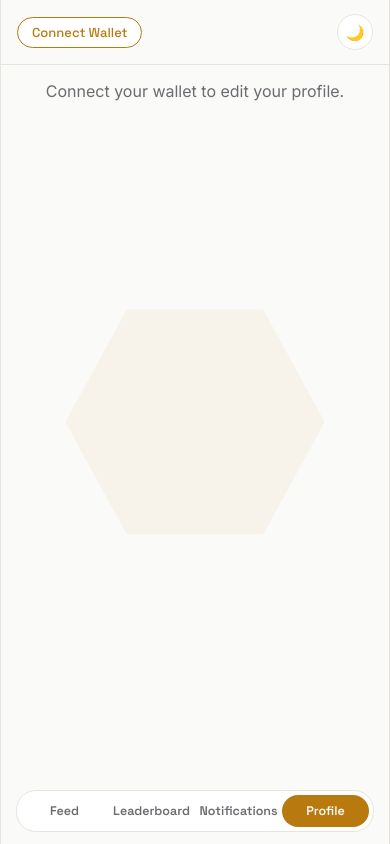
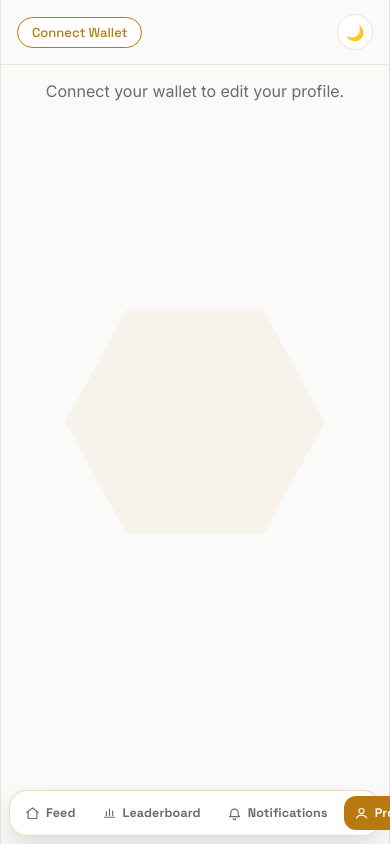
Before and after one commit to thereal-awetoby/nimiqgram, a React (Vite) app in the folder social-miniapp-frontend/: page /profile in a window 390 px wide. Built offline with nearby package versions, Linux system fonts and the light colour scheme.

Commit message:
Tighten mobile feed UX and add boot loader

```diff
--- a/social-miniapp-frontend/src/App.jsx
+++ b/social-miniapp-frontend/src/App.jsx
@@ -8,11 +8,59 @@ import WalletConnect from './components/WalletConnect'
 import NimiqWatermark from './components/NimiqWatermark'
 
 const NAV_ITEMS = [
-  { to: '/', label: 'Feed' },
-  { to: '/leaderboard', label: 'Leaderboard' },
-  { to: '/notifications', label: 'Notifications' },
-  { to: '/profile', label: 'Profile' },
+  { to: '/', label: 'Feed', icon: 'home' },
+  { to: '/leaderboard', label: 'Leaderboard', icon: 'chart' },
+  { to: '/notifications', label: 'Notifications', icon: 'bell' },
+  { to: '/profile', label: 'Profile', icon: 'user' },
 ]
+
+function NavIcon({ type, active }) {
+  const common = {
+    width: 15,
+    height: 15,
+    viewBox: '0 0 24 24',
+    fill: 'none',
+    stroke: active ? 'var(--bg-color)' : 'currentColor',
+    strokeWidth: 1.9,
+    strokeLinecap: 'round',
+    strokeLinejoin: 'round',
+  }
+
+  switch (type) {
+    case 'home':
+      return (
+        <svg {...common}>
+          <path d="M3 10.5 12 3l9 7.5" />
+          <path d="M5 9.5V20h14V9.5" />
+        </svg>
+      )
+    case 'chart':
+      return (
+        <svg {...common}>
+          <path d="M4 18h16" />
+          <path d="M7 15V9" />
+          <path d="M12 15V5" />
+          <path d="M17 15v-7" />
+        </svg>
+      )
+    case 'bell':
+      return (
+        <svg {...common}>
+          <path d="M15 17h5l-1.4-1.4A2 2 0 0 1 18 14.2V11a6 6 0 1 0-12 0v3.2a2 2 0 0 1-.6 1.4L4 17h11" />
+          <path d="M10 20a2 2 0 0 0 4 0" />
+        </svg>
+      )
+    case 'user':
+      return (
+        <svg {...common}>
+          <circle cx="12" cy="8" r="4" />
+          <path d="M4 19c1.5-3 5-4.5 8-4.5s6.5 1.5 8 4.5" />
+        </svg>
+      )
+    default:
+      return null
+  }
+}
 
 function BottomNav() {
   const location = useLocation()
@@ -21,16 +69,21 @@ function BottomNav() {
     <nav
       style={{
         position: 'fixed',
-        bottom: 12,
         left: '50%',
+        bottom: 8,
         transform: 'translateX(-50%)',
-        width: 'calc(100% - 32px)',
-        maxWidth: 528,
+        width: 'min(calc(100% - 18px), 520px)',
         display: 'flex',
-        border: '1px solid var(--nav-border)',
-        borderRadius: 20,
-        padding: 4,
-        background: 'var(--bg-elevated)',
+        alignItems: 'center',
+        justifyContent: 'space-between',
+        gap: 6,
+        padding: '5px',
+        border: '1px solid rgba(184, 121, 14, 0.28)',
+        borderRadius: 18,
+        background: 'rgba(255,255,255,0.94)',
+        backdropFilter: 'blur(12px)',
+        boxShadow: '0 12px 26px rgba(23, 23, 26, 0.12)',
+        zIndex: 50,
       }}
     >
       {NAV_ITEMS.map((item) => {
@@ -41,16 +94,23 @@ function BottomNav() {
             to={item.to}
             style={{
               flex: 1,
-              textAlign: 'center',
-              padding: '8px 4px',
-              borderRadius: 16,
+              display: 'flex',
+              alignItems: 'center',
+              justifyContent: 'center',
+              gap: 6,
+              minHeight: 34,
+              padding: '7px 10px',
+              borderRadius: 12,
               fontSize: 12.5,
-              fontWeight: 600,
+              fontWeight: 700,
+              letterSpacing: '0.01em',
               background: active ? 'var(--accent-color)' : 'transparent',
               color: active ? 'var(--bg-color)' : 'var(--text-muted)',
+              transition: 'all 0.18s ease',
             }}
           >
-            {item.label}
+            <NavIcon type={item.icon} active={active} />
+            <span>{item.label}</span>
           </Link>
         )
       })}
@@ -60,14 +120,30 @@ function BottomNav() {
 
 function App() {
   const [theme, setTheme] = useState(() => localStorage.getItem('theme') || 'light')
+  const [isBooting, setIsBooting] = useState(true)
 
   useEffect(() => {
     document.documentElement.setAttribute('data-theme', theme)
     localStorage.setItem('theme', theme)
   }, [theme])
 
+  useEffect(() => {
+    const timer = window.setTimeout(() => setIsBooting(false), 1200)
+    return () => window.clearTimeout(timer)
+  }, [])
+
   function toggleTheme() {
     setTheme((prev) => (prev === 'light' ? 'dark' : 'light'))
+  }
+
+  if (isBooting) {
+    return (
+      <div className="boot-screen">
+        <div className="boot-loader" aria-label="Loading app">
+          <div className="polygon-shape" />
+        </div>
+      </div>
+    )
   }
 
   return (
--- a/social-miniapp-frontend/src/index.css
+++ b/social-miniapp-frontend/src/index.css
@@ -59,3 +59,65 @@ textarea, input {
   border-radius: 8px;
   padding: 8px 10px;
 }
+
+.boot-screen {
+  position: fixed;
+  inset: 0;
+  display: flex;
+  align-items: center;
+  justify-content: center;
+  background: linear-gradient(180deg, rgba(18, 18, 20, 0.96), rgba(32, 28, 22, 0.94));
+  z-index: 999;
+}
+
+.boot-loader {
+  position: relative;
+  width: 120px;
+  height: 120px;
+  display: flex;
+  align-items: center;
+  justify-content: center;
+  animation: loaderPulse 1.2s ease-in-out infinite alternate;
+}
+
+.polygon-shape {
+  width: 52px;
+  height: 52px;
+  background: linear-gradient(135deg, #f7be62, #b8790e);
+  clip-path: polygon(50% 0%, 90% 20%, 100% 55%, 70% 100%, 30% 100%, 0% 55%, 10% 20%);
+  box-shadow: 0 18px 28px rgba(184, 121, 14, 0.38);
+  animation: rollBounce 1.4s cubic-bezier(0.6, 0.1, 0.3, 1) infinite;
+}
+
+@keyframes rollBounce {
+  0% {
+    transform: translateX(-34px) rotate(0deg) scale(0.92);
+    filter: brightness(0.9);
+  }
+  20% {
+    transform: translateX(-18px) rotate(90deg) scale(1);
+  }
+  40% {
+    transform: translateX(0px) rotate(180deg) scale(1.08);
+  }
+  60% {
+    transform: translateX(26px) rotate(270deg) scale(0.96);
+  }
+  80% {
+    transform: translateX(42px) rotate(360deg) scale(1);
+  }
+  100% {
+    transform: translateX(-34px) rotate(450deg) scale(0.92);
+  }
+}
+
+@keyframes loaderPulse {
+  0% {
+    opacity: 0.72;
+    transform: scale(0.96);
+  }
+  100% {
+    opacity: 1;
+    transform: scale(1.04);
+  }
+}
```
Also changed, not shown: social-miniapp-frontend/src/pages/Feed.jsx (+45 -23 lines).
